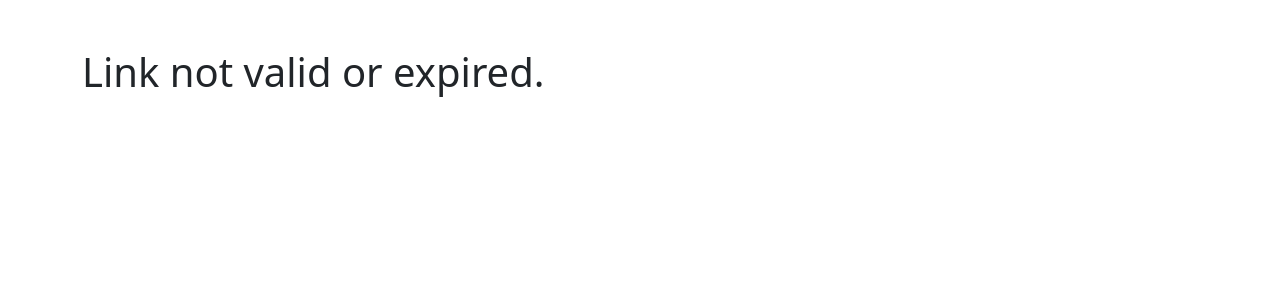
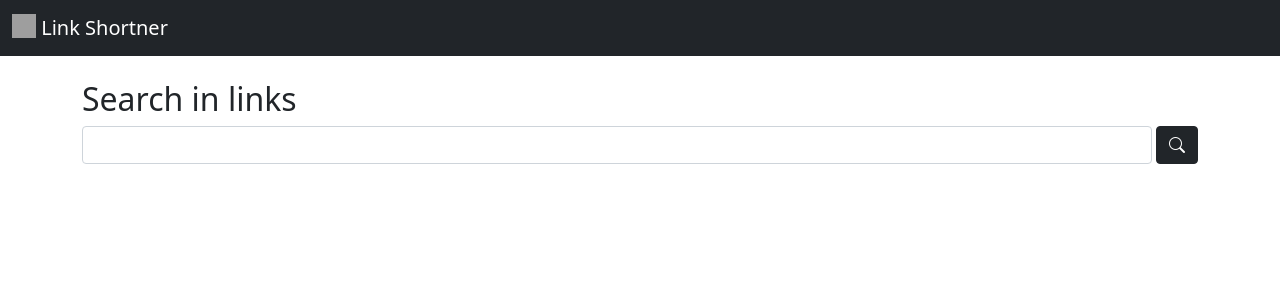
Before and after one commit to sahiljena/link-shortner, a Flask app: page /track in a window 1280 px wide. Shown: the top 300 px of the page. Run offline with Flask 2, Linux system fonts and the light colour scheme; data that the repository does not hold is empty; grey boxes are pictures that could not be loaded.

Commit message:
Added link tracker

```diff
--- a/app.py
+++ b/app.py
@@ -11,6 +11,12 @@ app = Flask(__name__)
 myclient = pymongo.MongoClient("mongodb+srv://sahil:Sahil8139@cluster0.5qqak.mongodb.net/myFirstDatabase?retryWrites=true&w=majority")
 mydb = myclient["URLShortner"]
 mycol = mydb["urls"]
+
+def get_num_of_clicks(url):
+    x = mycol.find_one({'uid':uid})
+    clicks = x['cid']
+    return clicks
+
 
 def get_keywords(url):
     r = requests.get(url)
@@ -46,6 +52,19 @@ def get_keywords(url):
         print("No image_og found...")
     return resp
 
+@app.route('/track')
+def track():
+    q = request.args.get('q')
+    if q:
+        shortcode = q.split('/')
+        shortcode = shortcode[3]
+        x = mycol.find_one({'uid':shortcode})
+        longUrl = x['lurl']
+        clicks = x['cid']
+        dataCast = [[longUrl,clicks,shortcode]]
+        return render_template('search.html',updates=1,dataCast=dataCast,Shortlink=q)
+    else:
+        return render_template('search.html')
 
 @app.route('/<uid>')
 def shorten(uid):
@@ -55,6 +74,10 @@ def shorten(uid):
         description = x['description']
         title = x['title_og']
         image_og = x['image_og']
+        clicks = x['cid']
+        filter = { 'uid': uid }
+        newvalues = { "$set": { 'cid': clicks+1 } }
+        x = mycol.update_one(filter,newvalues)
         return render_template('redirect.html',error=0,message="",longurl=longUrl,description=description,title=title,image_og=image_og)
     except:
         return render_template('redirect.html',error=1,message="Link  not valid or expired.",title="Something went wrong")
@@ -69,7 +92,7 @@ def index():
         title_og = resp['title_og']
         keywords = resp['keywords']
         res = ''.join(random.choices(string.ascii_uppercase +string.digits, k = 6))
-        data = data = {'lurl':request.args.get('url'),'image_og':image_og,'description':description,'title_og':title_og,'keywords':keywords,'uid':res}
+        data = data = {'lurl':request.args.get('url'),'image_og':image_og,'description':description,'title_og':title_og,'keywords':keywords,'uid':res,'cid':0}
         x = mycol.insert_one(data)
         return render_template('index.html',hasUpdates=1,shorturl=res)
     return render_template('index.html')
--- a/templates/index.html
+++ b/templates/index.html
@@ -32,6 +32,7 @@
             <div class="d-grid gap-2">
                 <button class="btn btn-primary" onclick="copyToClipboard()">Copy</button>
             </div>
+            <button class="btn btn-dark">Go Back</button>
             {% endif %}
     </div>
     <script>
--- /dev/null
+++ b/templates/search.html
@@ -0,0 +1,37 @@
+{% extends 'base.html' %}
+    {% block title%}Find Roomy | Search {% endblock %}
+    {% block css %}
+        <style>
+            @import url("https://cdn.jsdelivr.net/npm/bootstrap-icons@1.5.0/font/bootstrap-icons.css");
+            .mid-box-600{
+                margin: 0 auto;
+                max-width: 600px;
+            }
+        </style>
+    {% endblock %}
+    {% block body %}
+    <h2>Search in links</h2>
+    <form method="GET" action="" style="display: flex;">
+        <input type="text" class="form-control" placeholder="" name="q" value="{{searchedFor}}" required><br>
+        <button style="margin-left: 4px;" class="btn btn btn-dark" type="submit"><i class="bi bi-search"></i></button>
+    </form>
+    {% if updates == 1 %}
+    <br>
+    <h5>Search results for {{Shortlink}}</h5>
+    <br>
+    <ul class="list-group">
+        {% for i in dataCast %}
+            <li class="list-group-item">
+                <span><b>Long Url :</b><a href="{{i[0]}}">{{i[0]}}</a></span><br>
+                <span><b>Clicks : </b>{{i[1]}}</span><br>
+                <span><b>Short Code : </b>{{i[2]}}</span><br>
+            </li>
+        {% endfor %}
+    </ul>
+    {% endif %}
+
+    {% if updates == -1 %}
+    <br>
+    <h4>No results found</h4>
+    {% endif %}
+    {% endblock %}
```
